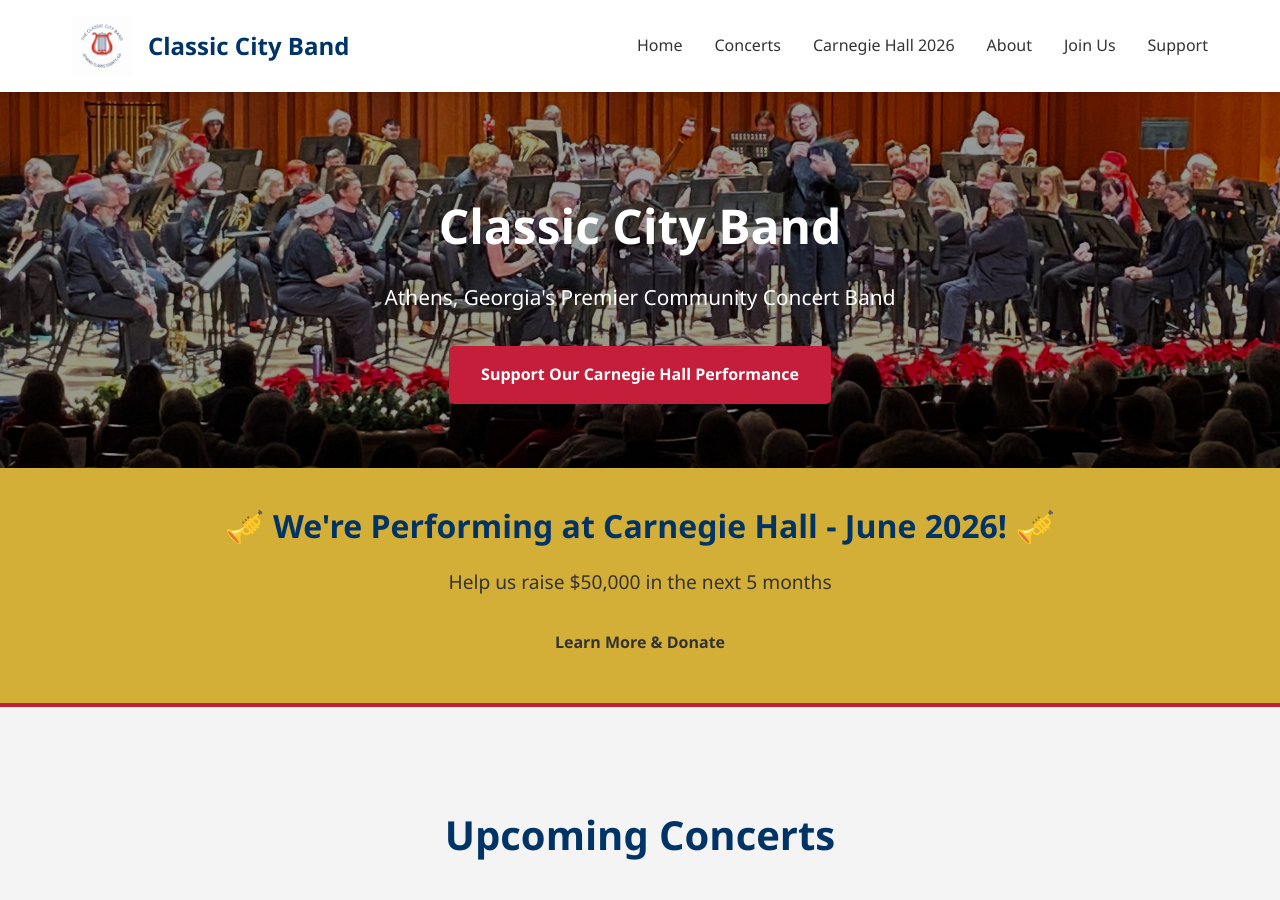
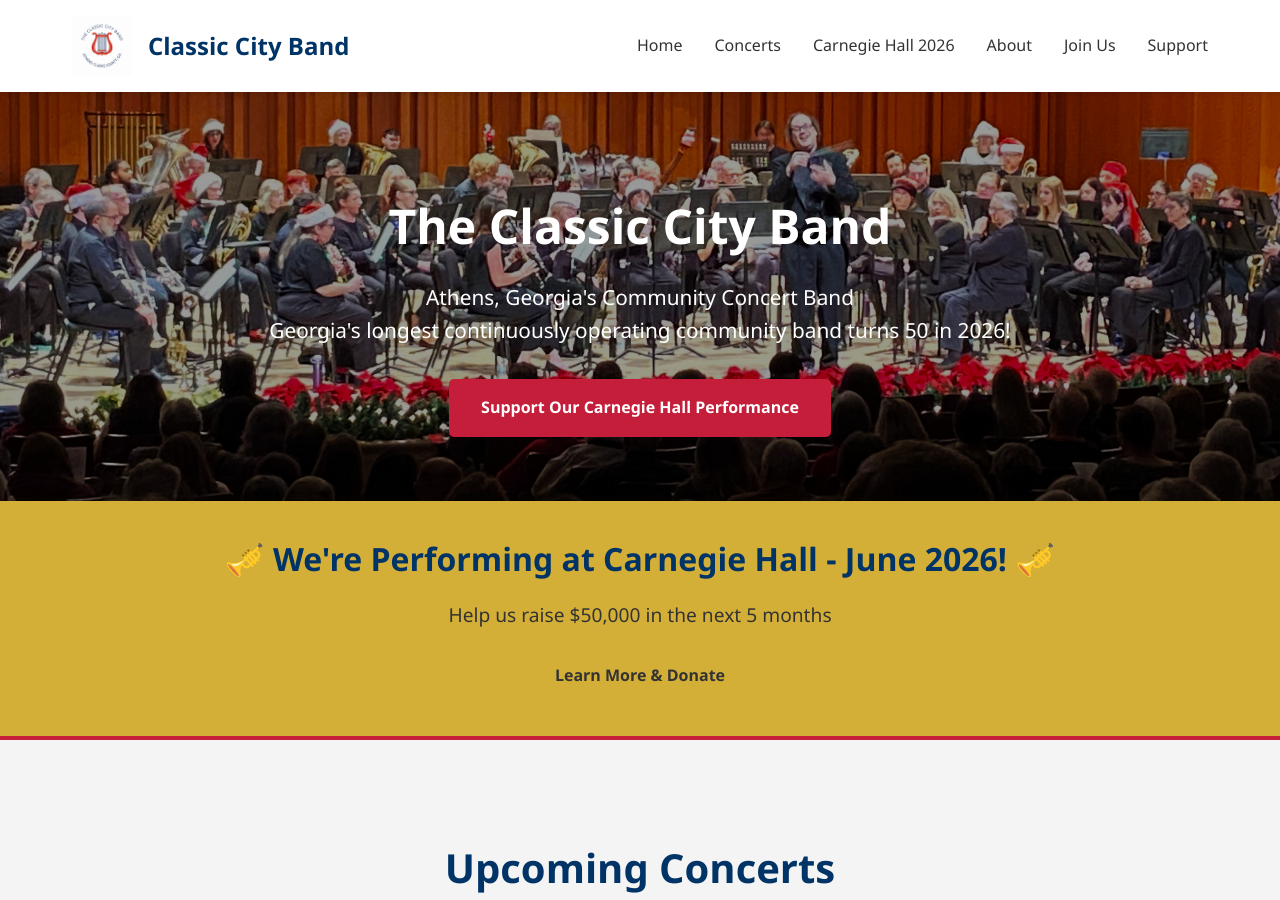
Before and after one commit to webmasterCCB/CCBwebsite, a Jekyll site: the page built from index.html, in a window 1280 px wide and 900 px high. Built offline with Jekyll 4.4.1, drawn with Linux system fonts in a browser that asks for light colours.

Commit message:
Update index.html

```diff
--- a/index.html
+++ b/index.html
@@ -4,8 +4,8 @@ title: Home
 ---
 
 <section class="hero">
-  <h1>Classic City Band</h1>
-  <p>Athens, Georgia's Premier Community Concert Band</p>
+  <h1>The Classic City Band</h1>
+  <p>Athens, Georgia's Community Concert Band<br>Georgia's longest continuously operating community band turns 50 in 2026!</p>
   <a href="/CCBwebsite/carnegie-hall" class="btn btn-primary">Support Our Carnegie Hall Performance</a>
 </section>
 
```
